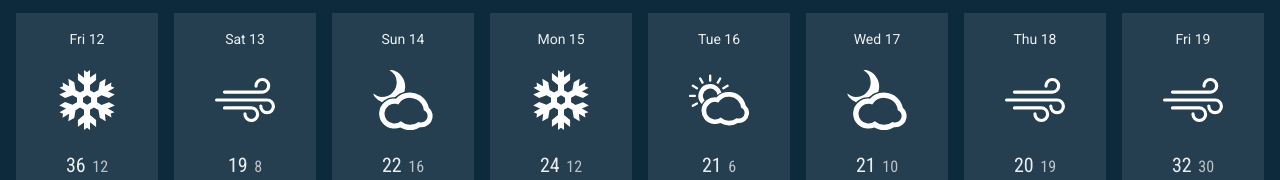
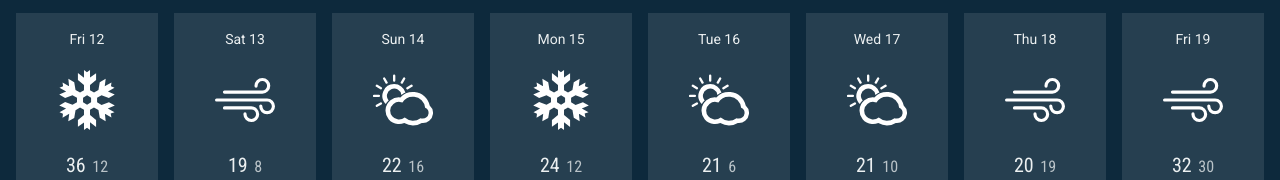
Before and after one commit to jdugdown/weather, a Vue app: page / in a window 1280 px wide. Shown: the part 1634-1814 px from the top of the page. Built offline with nearby package versions, Linux system fonts and the light colour scheme; a web font is replaced by a local one.

Commit message:
avoid showing night icons in weekly forecast

```diff
--- a/src/components/Weekly.vue
+++ b/src/components/Weekly.vue
@@ -5,7 +5,11 @@
     <div class="weekly-forecast">
       <div class="day" v-for="day in forecast.data">
         <span class="day__date">{{ day.time | formatDate }}</span>
-        <span class="day__icon" :class="'day__icon--' + day.icon"><img :src="'./static/img/icon-' + day.icon + '.svg'" :alt="day.icon" width="60" height="60"></span>
+        <span class="day__icon" :class="'day__icon--' + day.icon">
+          <img :src="'./static/img/icon-partly-cloudy-day.svg'" alt="partly cloudy" width="60" height="60" v-if="day.icon == 'partly-cloudy-night'">
+          <img :src="'./static/img/icon-clear-day.svg'" alt="clear" width="60" height="60" v-else-if="day.icon == 'clear-night'">
+          <img :src="'./static/img/icon-' + day.icon + '.svg'" :alt="day.icon" width="60" height="60" v-else>
+        </span>
         <span class="day__temps">{{ day.temperatureHigh | round }} <small>{{ day.temperatureLow | round }}</small></span>
       </div>
     </div>
```
